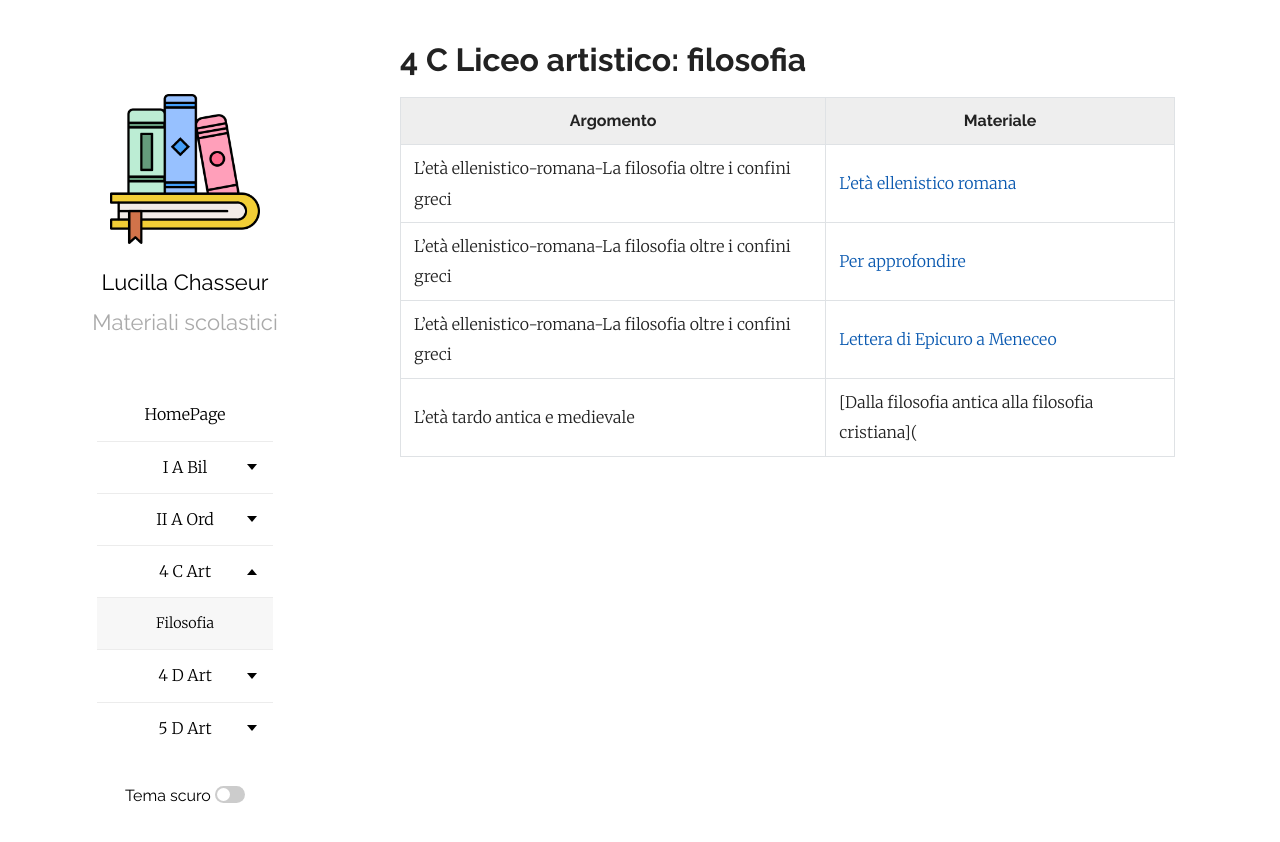
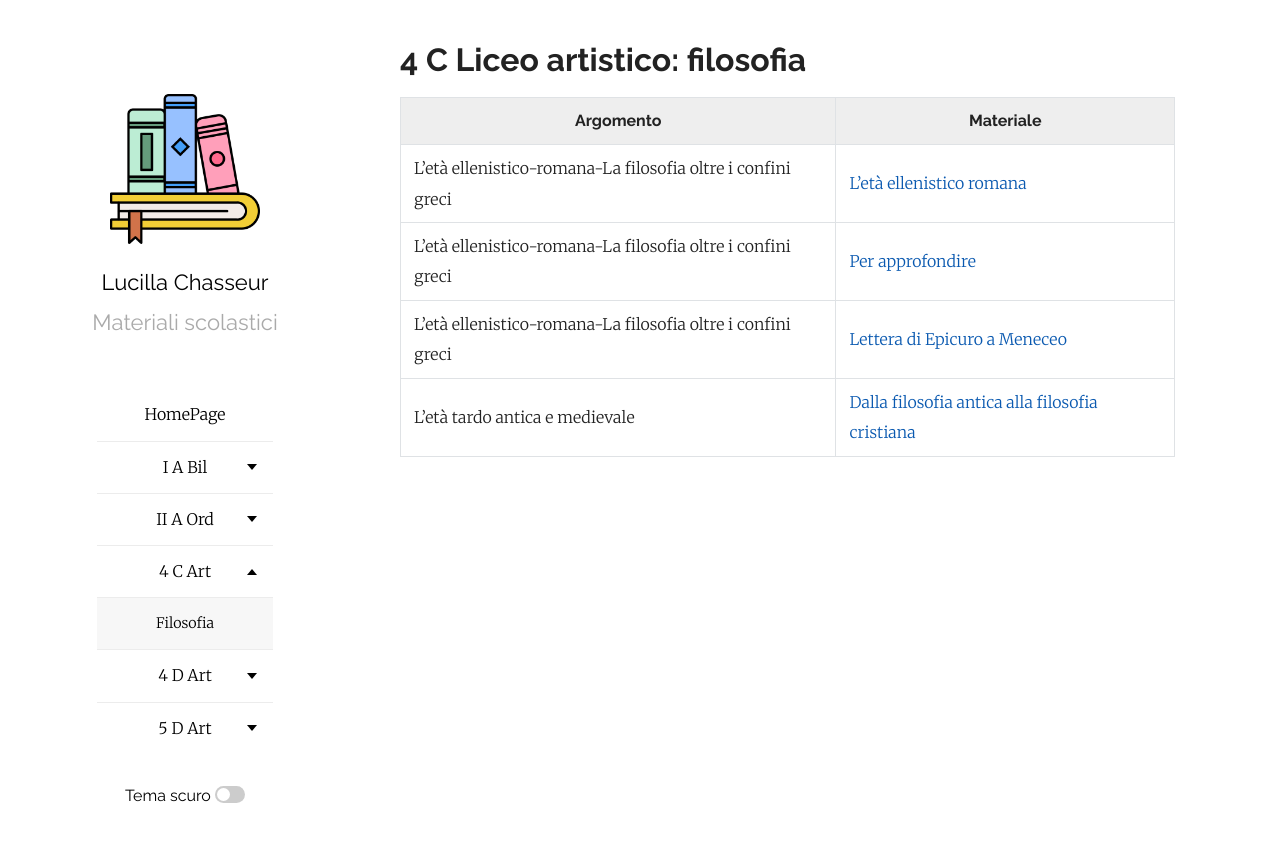
Before and after one commit to efemeridi/efemeridi.github.io, a Jekyll site: the page built from 4c_art_filosofia.md, in a window 1280 px wide. Shown: the top 842 px of the page. Built offline with Jekyll 4.4.1, drawn with Linux system fonts in a browser that asks for light colours; our own code applies the rules of GitHub Pages for plain Markdown files; part of the change alters nothing that is shown.

```diff
--- a/4c_art_filosofia.md
+++ b/4c_art_filosofia.md
@@ -8,4 +8,4 @@ layout: page
 |L'età ellenistico-romana-La filosofia oltre i confini greci|[L'età ellenistico romana](/materiali/4_C_art/filosofia/01_ellenismo_epicu_stoici_4C.pdf/)
 |L'età ellenistico-romana-La filosofia oltre i confini greci|[Per approfondire](https://www.internazionale.it/magazine/ngugi-wa-thiong-o/2025/10/23/contro-il-colonialismo-della-lingua)
 |L'età ellenistico-romana-La filosofia oltre i confini greci|[Lettera di Epicuro a Meneceo](/materiali/4_C_art/filosofia/02_Epicuro_lettera_a_Meneceo_studenti_4C.pdf/)
-|L'età tardo antica e medievale| [Dalla filosofia antica alla filosofia cristiana](
+|L'età tardo antica e medievale| [Dalla filosofia antica alla filosofia cristiana](/materiali/4_C_art/filosofia/03_Dalla_filo_antica_allafilo_crstiana_4C_artistico.pdf/)
```
